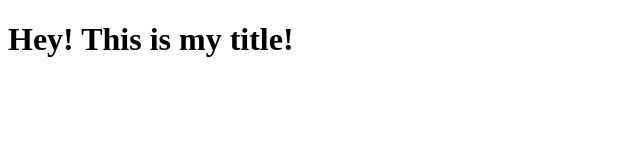
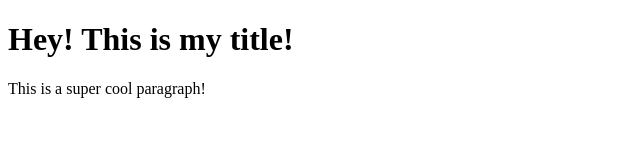
Before and after one commit to dah06a/example, a website: page index.html in a window 1280 px wide. Shown: the whole page, without its empty margins (0-640 px from the left). Drawn offline with Linux system fonts and the light colour scheme.

Commit message:
New paragraph to index was added.

```diff
--- a/index.html
+++ b/index.html
@@ -8,5 +8,6 @@
 </head>
 <body>
     <h1>Hey!  This is my title!</h1>
+    <p>This is a super cool paragraph!</p>
 </body>
 </html>
```
